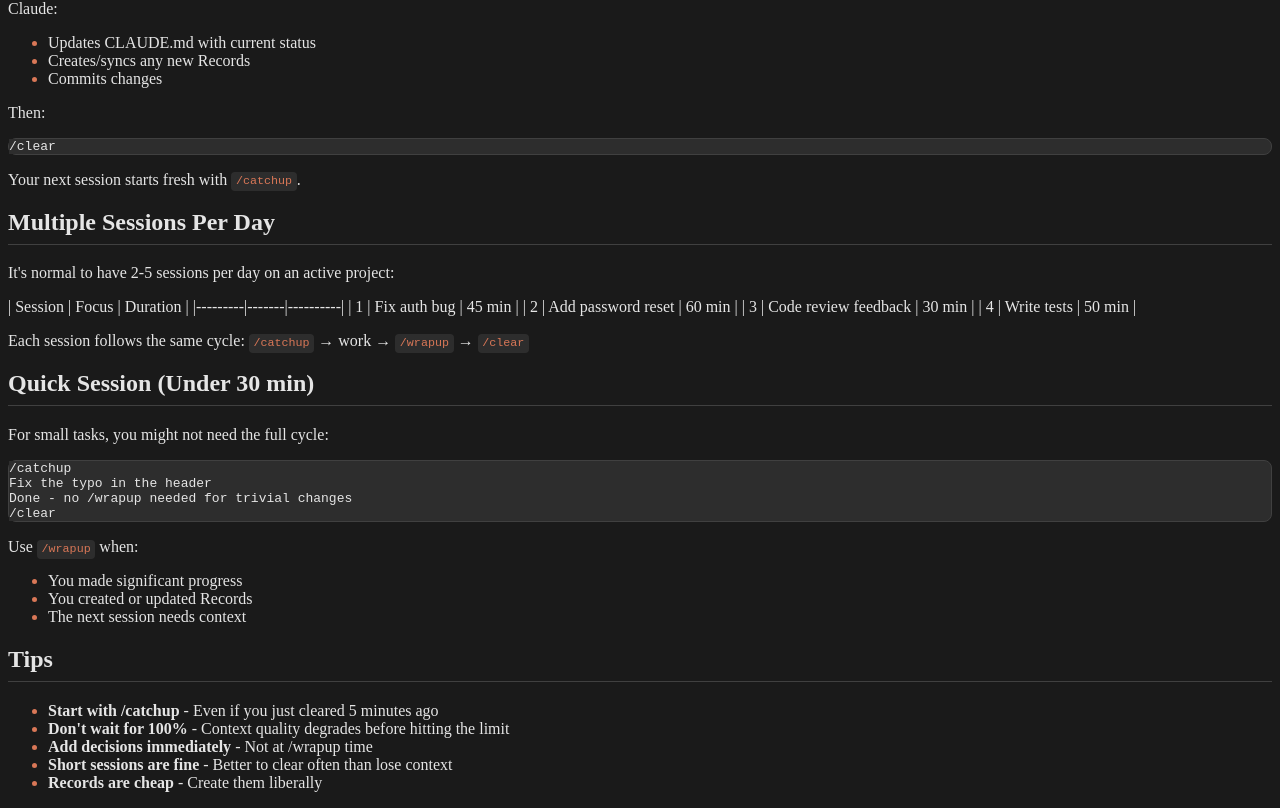
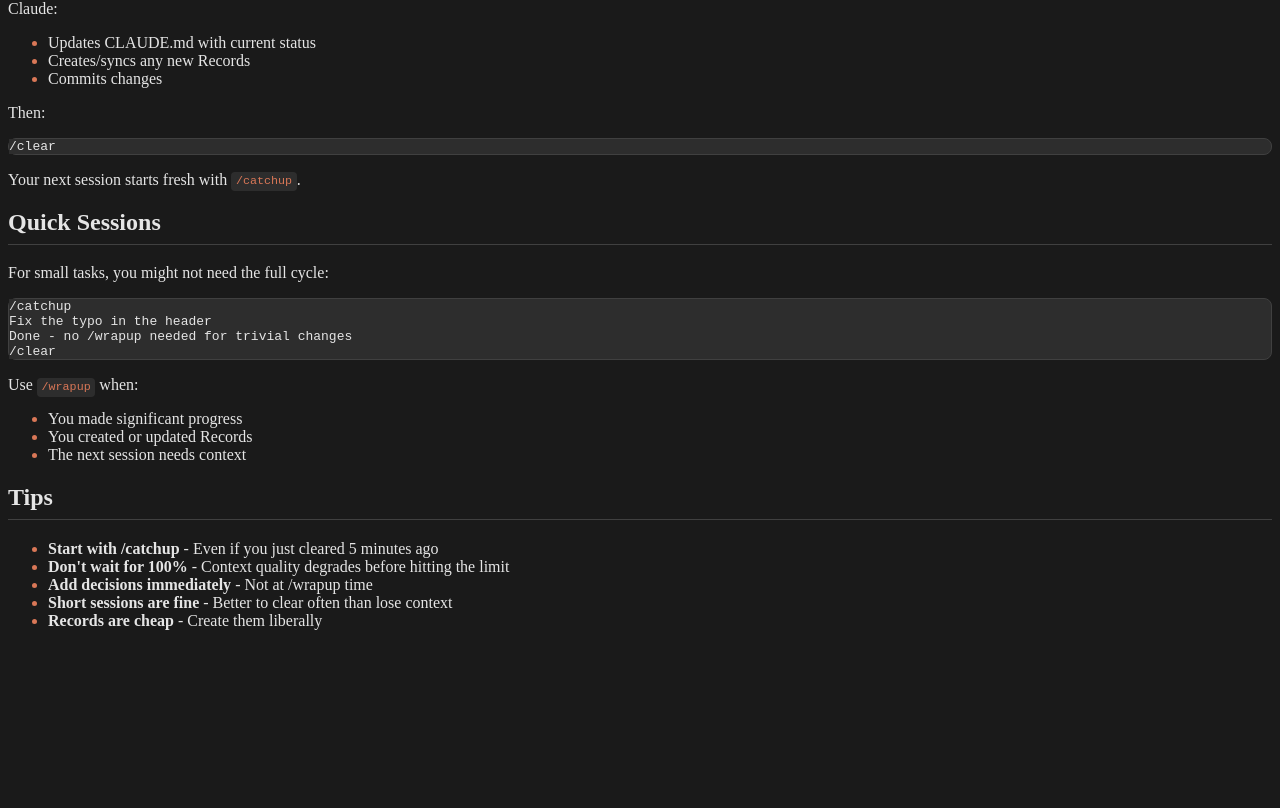
Before and after one commit to b33eep/claude-code-setup, a Next.js app in the folder website/: page /claude-code-setup/guides/daily-workflow in a window 1280 px wide. Shown: the part 1800-2608 px from the top of the page. After the commit the page ends 2446 px from the top, so only its background shows below. Built offline with nearby package versions, Linux system fonts and the light colour scheme.

Commit message:
docs(website): remove arbitrary session duration examples

```diff
--- a/website/pages/guides/daily-workflow.mdx
+++ b/website/pages/guides/daily-workflow.mdx
@@ -124,20 +124,7 @@ Then:
 
 Your next session starts fresh with `/catchup`.
 
-## Multiple Sessions Per Day
-
-It's normal to have 2-5 sessions per day on an active project:
-
-| Session | Focus | Duration |
-|---------|-------|----------|
-| 1 | Fix auth bug | 45 min |
-| 2 | Add password reset | 60 min |
-| 3 | Code review feedback | 30 min |
-| 4 | Write tests | 50 min |
-
-Each session follows the same cycle: `/catchup` → work → `/wrapup` → `/clear`
-
-## Quick Session (Under 30 min)
+## Quick Sessions
 
 For small tasks, you might not need the full cycle:
 
```
